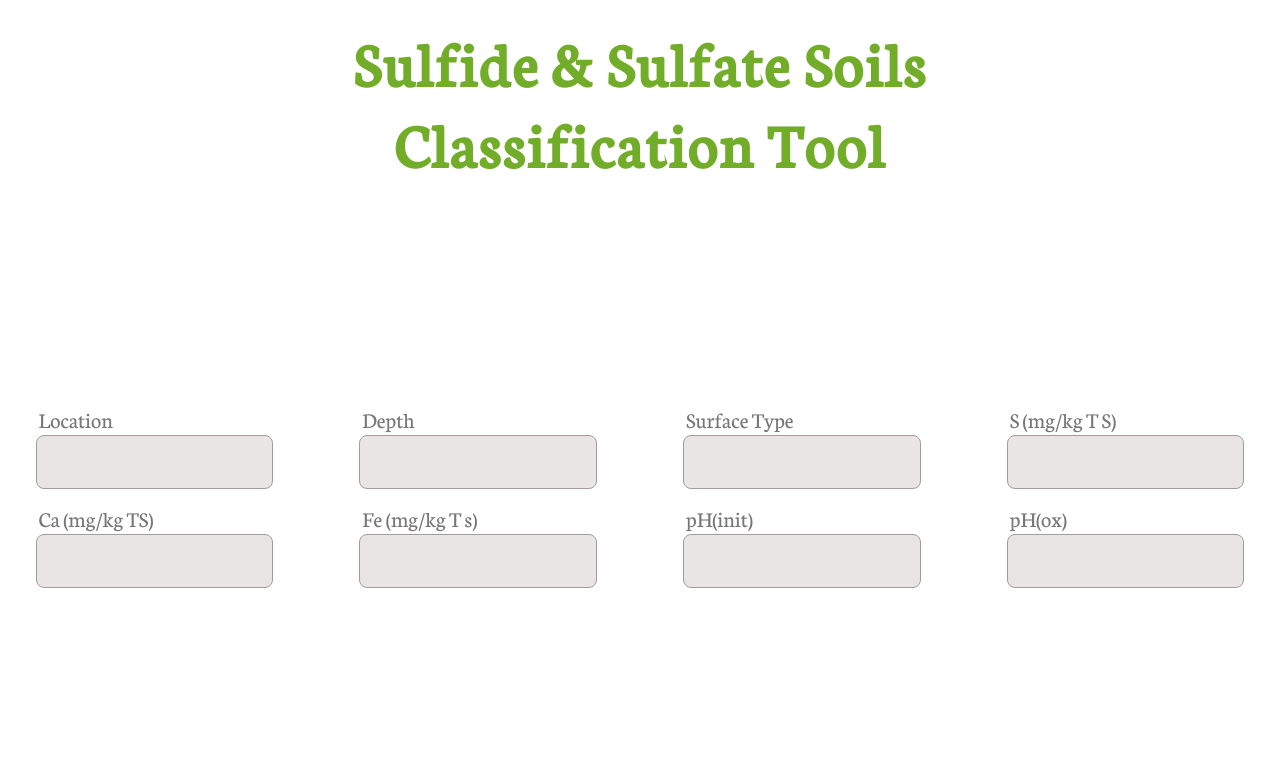
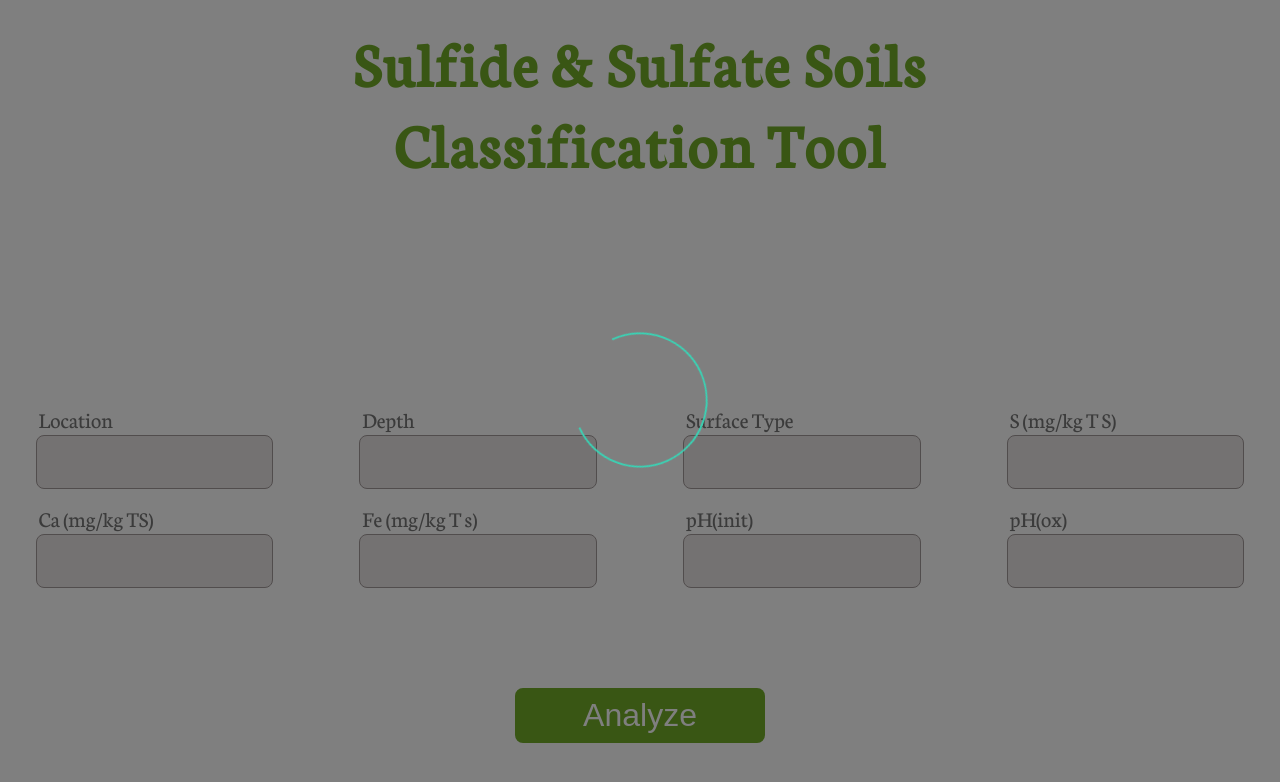
Before and after one commit to CasperKristiansson/AL1523-Digitalisation-and-Innovation-for-Sustainable-Development, a React (Create React App) app: page / in a window 1280 px wide. Shown: the top 782 px of the page. Built offline with nearby package versions, Linux system fonts and the light colour scheme.

Commit message:
Add loading style

```diff
--- a/package.json
+++ b/package.json
@@ -14,6 +14,7 @@
     "react-dom": "^18.2.0",
     "react-jss": "^10.9.2",
     "react-scripts": "5.0.1",
+    "react-spinners": "^0.13.8",
     "typescript": "^4.9.5",
     "web-vitals": "^2.1.4"
   },
--- /dev/null
+++ b/src/Components/loader.tsx
@@ -0,0 +1,30 @@
+import React from 'react';
+import { createUseStyles } from "react-jss"
+import FadeLoader from "react-spinners/ClipLoader";
+
+const useStyles = createUseStyles({
+	Overlay: {
+        position: "fixed",
+        top: "0",
+        left: "0",
+        width: "100%",
+        height: "100%",
+        backgroundColor: "rgba(0, 0, 0, 0.5)",
+        zIndex: "1000",
+        display: "flex",
+        alignItems: "center",
+        justifyContent: "center",
+    },
+});
+
+export const Loader: React.FC<{}> = (): JSX.Element => {
+	const classes = useStyles();
+
+	return (
+		<>
+			<div className={classes.Overlay}>
+                <FadeLoader color="#36d7b7" size={150}/>
+            </div>
+		</>
+	);
+};
--- a/src/Pages/tool.tsx
+++ b/src/Pages/tool.tsx
@@ -1,8 +1,32 @@
 import React from 'react';
 import { Header } from '../Components/header';
 import { Input } from '../Components/input';
+import { Loader } from '../Components/loader';
+import { createUseStyles } from "react-jss"
+
+const useStyles = createUseStyles({
+	ButtonWrapper: {
+		// Center the button
+		display: "flex",
+		alignItems: "center",
+		justifyContent: "center",
+		paddingTop: "100px",
+	},
+	Button: {
+		backgroundColor: "#72AD29",
+		color: "white",
+		width: "250px",
+		height: "55px",
+		border: "none",
+		borderRadius: "8px",
+		fontSize: "2em",
+		cursor: "pointer",
+	},
+});
 
 export const Tool: React.FC<{}> = (): JSX.Element => {
+	const classes = useStyles();
+
 	const [state, setState] = React.useState({
 		location: "",
 		depth: "",
@@ -16,8 +40,14 @@ export const Tool: React.FC<{}> = (): JSX.Element => {
 
 	return (
 		<>
+			<Loader />
 			<Header />
 			<Input setState={setState} state={state}/>
+			<div className={classes.ButtonWrapper}>
+				<button className={classes.Button}
+
+				>Analyze</button>
+			</div>
 		</>
 	);
 };
```
Also changed, not shown: 1 other file (tests, documents, lock files or other folders).
